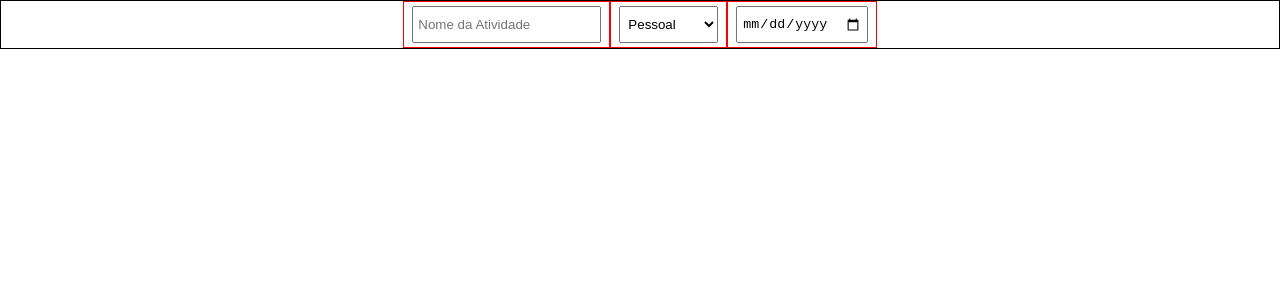
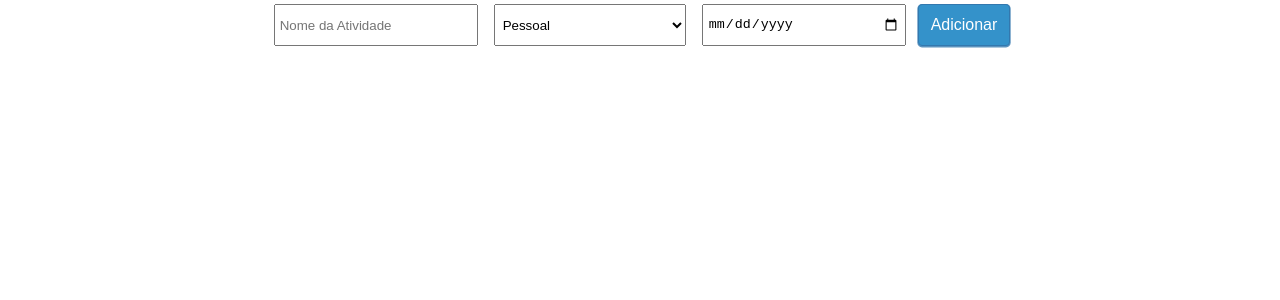
Before and after one commit to marivaldosena/gerdau-todos-frontend, a React (Create React App) app: page / in a window 1280 px wide. Shown: the top 300 px of the page. Built offline with nearby package versions, Linux system fonts and the light colour scheme.

Commit message:
Formatar formulário de atividades.

```diff
--- a/package.json
+++ b/package.json
@@ -3,6 +3,7 @@
   "version": "0.1.0",
   "private": true,
   "dependencies": {
+    "node-sass": "^4.11.0",
     "react": "^16.8.5",
     "react-dom": "^16.8.5",
     "react-scripts": "2.1.8"
--- a/src/App.css
+++ /dev/null
@@ -1,45 +0,0 @@
---root {
-  --tablet: 768px;
-  --desktop: 1024px;
-  --large: 1200px;
-}
-
-.App {
-  margin: 0;
-  padding: 0;
-  font-size: 16px;
-  flex-direction: column;
-}
-
-.App,
-.container,
-.form-inline,
-.form-group {
-  display: flex;
-  flex-wrap: wrap;
-}
-
-.form-inline {
-  flex-direction: column;
-  justify-content: center;
-  flex-basis: 100%;
-  border: 1px solid;
-}
-
-@media (min-width: 768px) {
-  .form-inline {
-    flex-direction: row;
-  }
-}
-
-.form-group {
-  justify-content: center;
-  border: 1px solid red;
-}
-
-.form-control {
-  padding: 0.5rem 0.25rem;
-  margin: 0.25rem 0.5rem;
-
-  flex-basis: 100%;
-}
--- a/src/App.js
+++ b/src/App.js
@@ -1,5 +1,5 @@
 import React, { Component } from 'react';
-import './App.css';
+import './sass/App.scss';
 
 import TodoForm from './components/TodoForm';
 
--- a/src/components/TodoForm.js
+++ b/src/components/TodoForm.js
@@ -10,6 +10,12 @@ class TodoForm extends Component {
     }
   }
 
+  handleInput = (event) => {
+    this.setState({
+      [event.target.name]: event.target.value
+    })
+  }
+
   render() {
     return (
       <form className="form-inline">
@@ -20,10 +26,13 @@ class TodoForm extends Component {
             id="todo"
             className="form-control"
             placeholder="Nome da Atividade"
+            onChange={this.handleInput}
           />
         </div>
         <div className="form-group">
-          <select name="tipo" id="tipo" className="form-control">
+          <select name="tipo" id="tipo" className="form-control"
+            onChange={this.handleInput}
+            >
             <option value="1">Pessoal</option>
             <option value="2">Profissional</option>
           </select>
@@ -34,7 +43,15 @@ class TodoForm extends Component {
             name="dataConclusao"
             id="dataConclusao"
             className="form-control"
+            onChange={this.handleInput}
           />
+        </div>
+        <div className="form-group">
+          <button className="button button--primary"
+            onClick={() => alert('Enviado!')}
+          >
+            Adicionar
+          </button>
         </div>
       </form>
     );
--- /dev/null
+++ b/src/sass/App.scss
@@ -0,0 +1,65 @@
+@import "variables";
+
+.App {
+  margin: 0;
+  padding: 0;
+  font-size: 16px;
+  flex-direction: column;
+}
+
+.App,
+.container,
+.form-inline,
+.form-group {
+  display: flex;
+  flex-wrap: wrap;
+}
+
+.form-inline {
+  flex-direction: column;
+  justify-content: center;
+  flex-basis: 100%;
+}
+
+@media (min-width: $tablet) {
+  .form-inline {
+    flex-direction: row;
+  }
+
+  .form-control {
+    min-width: 12rem;
+  }
+}
+
+.form-group {
+  justify-content: center;
+}
+
+.form-control {
+  padding: $md $sm;
+  margin: $sm $md;
+
+  flex-basis: 100%;
+}
+
+.button {
+  padding: $md $lg;
+  margin: $sm;
+  border-radius: $sm;
+  opacity: 0.8;
+  text-align: center;
+  line-height: 1.5;
+  font-size: 1rem;
+  display: block;
+  color: $white;
+  font-weight: 400;
+  border: 1px solid $primary-border;
+  -webkit-box-shadow: 0 0.7px 0.5px 0.7px rgba(1,88,155,0.8);
+  -moz-box-shadow: 0 0.7px 0.5px 0.7px rgba(1,88,155,0.8);
+  box-shadow: 0 0.7px 0.5px 0.7px rgba(1,88,155,0.8);
+  flex-basis: 95%;
+}
+
+.button--primary {
+  background-color: $primary;
+}
--- /dev/null
+++ b/src/sass/_variables.scss
@@ -0,0 +1,18 @@
+// Tamanhos de tela
+$tablet: 768px;
+$desktop: 1024px;
+$large: 1200px;
+
+// Cores
+$primary: #0277bd;
+$primary-border: #01579b;
+$white: #fff;
+
+// Comprimentos
+$sm: 0.25rem;
+$md: 0.5rem;
+$lg: 0.75rem;
+
+$p-sm: $sm;
+$p-md: $md;
+$p-lg: $lg;
```
Also changed, not shown: 1 other file (tests, documents, lock files or other folders).
